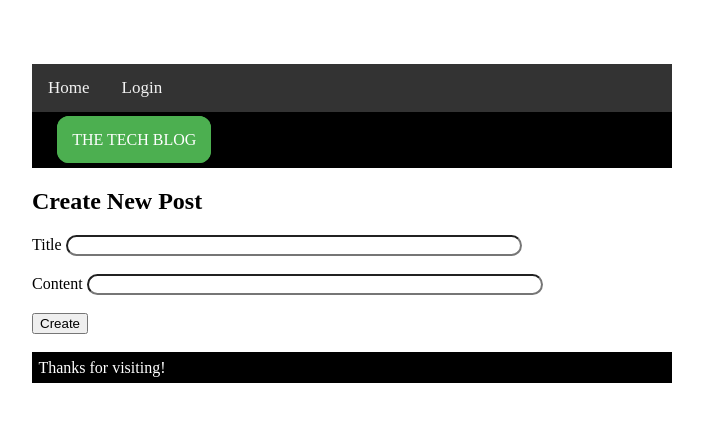
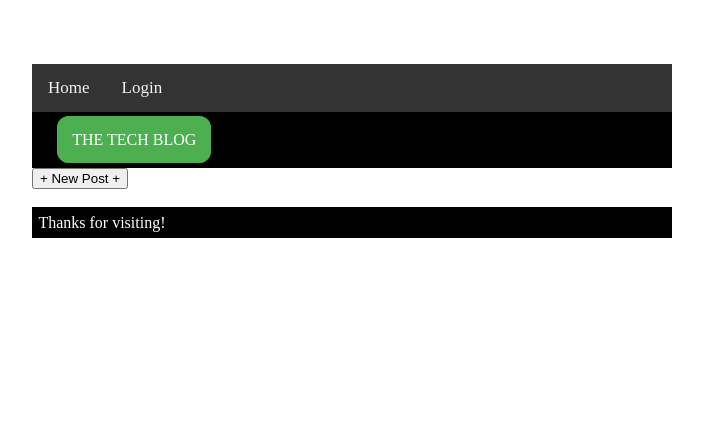
Before and after one commit to Manjula85/CMS-blog-Manjula, a Node server app: template views/dashboard.handlebars in a window 1280 px wide. Shown: the top 422 px of the page, without its empty margins (288-991 px from the left). Run offline with Node 20, Linux system fonts and the light colour scheme; the template is opened without the code that fills it, so the values that code supplies are empty; some libraries are stand-ins or nearby versions.

Commit message:
added the foundation for edit/del dashboard data

```diff
--- a/views/dashboard.handlebars
+++ b/views/dashboard.handlebars
@@ -1,33 +1,8 @@
 <section>
-    <h2>Create New Post</h2>
-
-    <form class="new-post-form">
-        <div>
-            <lable for="post-title">Title</lable>
-            <input type="text" id="post-title" name="post-title" />
-        </div>
-        <br>
-        <div>
-            <lable for="post-title">Content</lable>
-            <input type="text" id="post-content" name="post-content" />
-        </div>
-        <br>
-        <button type="submit" class="btn">Create</button>
-    </form>
+    <div style="height: 50%;"></div>
+    <div class="bottom-button">
+    <button type="submit" onclick="alert('Move to /dashboard/edit-del page for that post');">
+    + New Post +
+    </button>
+    </div>
 </section>
-
-{{#if posts.length}}
-<section>
-  <h2>Your Posts</h2>
-  <ol>
-    {{#each posts as |post|}}
-    <li>
-      {{> post-info post}}
-      <a href="/dashboard/edit/{{post.id}}" class="edit-link">Edit post</a>
-    </li>
-    {{/each}}
-  </ol>
-</section>
-{{/if}}
-
-<script src="/javascript/add-post.js"></script>
```
Also changed, not shown: views/edit-del.handlebars (added).
